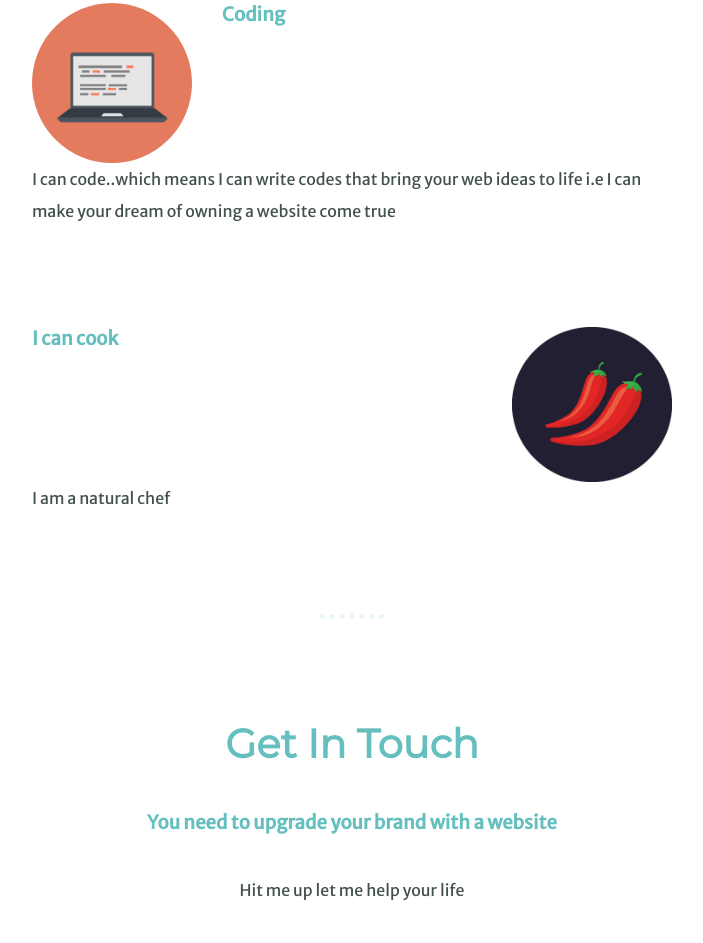
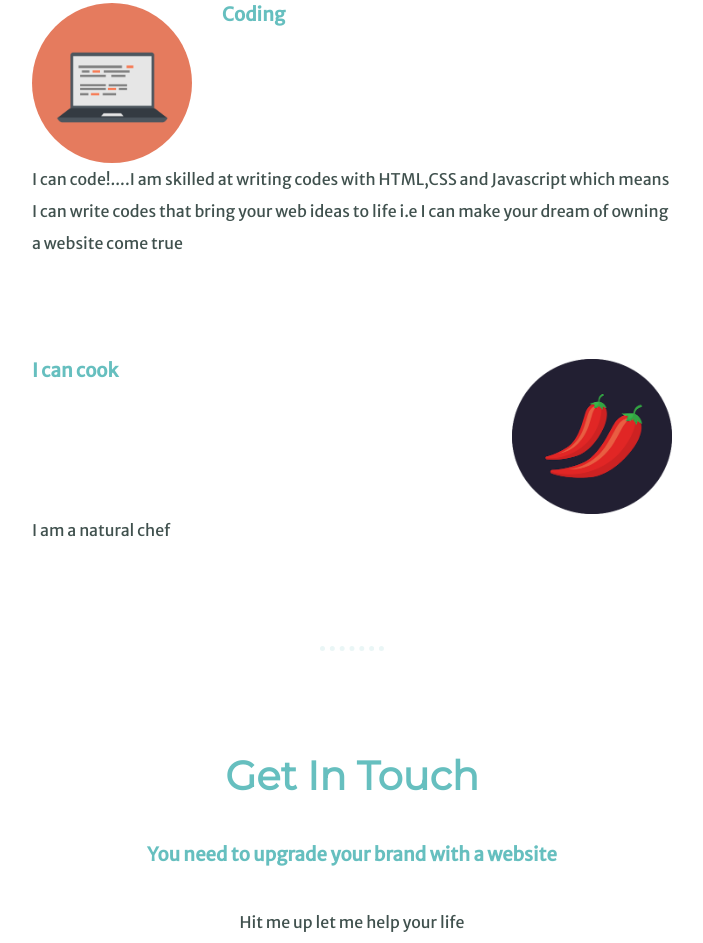
Before and after one commit to CallmeMukty/Mukty-Personal-Site, a plain HTML site: page index.html in a window 1280 px wide. Shown: the part 1895-2838 px from the top of the page, without its empty margins (288-991 px from the left). Drawn offline with Linux system fonts and the light colour scheme.

Commit message:
Update index.html

```diff
--- a/index.html
+++ b/index.html
@@ -32,7 +32,7 @@
         <div class="skill-row">
           <img class="code-image" src="images/computer.png" alt="">
           <h3>Coding</h3>
-          <p class="code-description1">I can code..which means I can write codes that bring your web ideas to life i.e I can make your dream of owning a website come true</p>
+          <p class="code-description1">I can code!....I am skilled at writing codes with HTML,CSS and Javascript which means I can write codes that bring your web ideas to life i.e I can make your dream of owning a website come true</p>
         </div>
         <div class="skill-row">
           <img class="chillies-image" src="images/chillies.png" alt="">
```
